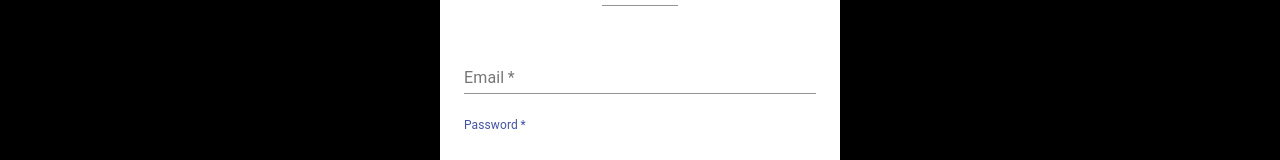
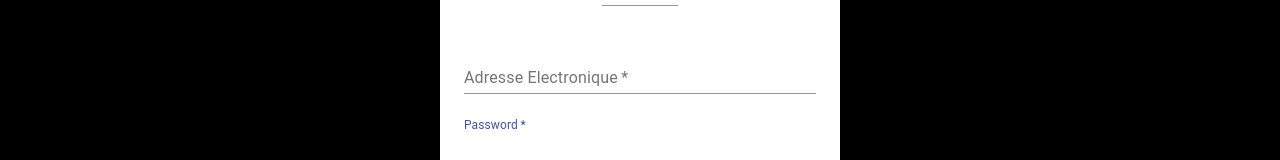
Before and after one commit to christianhubbard/context-language-signon, a React (Create React App) app: page / in a window 1280 px wide. Shown: the part 258-418 px from the top of the page. Built offline with nearby package versions, Linux system fonts and the light colour scheme.

Commit message:
Consuming initial language context

```diff
--- a/src/App.js
+++ b/src/App.js
@@ -3,15 +3,18 @@ import Navbar from './Navbar'
 import Form from './Form'
 import PageContent from './PageContent'
 import {ThemeProvider} from './contexts/ThemeContext'
+import { LanguageProvider } from './contexts/LanguageContext'
 
 
 function App() {
   return (
     <ThemeProvider>
-      <PageContent>
-        <Navbar />
-        <Form />
-      </PageContent>
+      <LanguageProvider>
+        <PageContent>
+          <Navbar />
+          <Form />
+        </PageContent>
+      </LanguageProvider>
     </ThemeProvider>
   );
 }
--- a/src/Form.js
+++ b/src/Form.js
@@ -12,13 +12,28 @@ import Paper from "@material-ui/core/Paper";
 import Typography from "@material-ui/core/Typography";
 import MenuItem from "@material-ui/core/MenuItem";
 import Select from "@material-ui/core/Select";
+import {LanguageContext} from './contexts/LanguageContext'
 
 import withStyles from "@material-ui/core/styles/withStyles";
 import styles from './styles/FormStyles';
 
+const words = {
+    english: {
+        email: "Email",
+    },
+    french:{
+        email : "Adresse Electronique"
+    },
+    spanish: {
+        email: "Correo Electronico"
+    }
+}
 class Form extends Component {
+    static contextType = LanguageContext
     render() {
+        const {language} = this.context;
         const {classes} = this.props;
+        const {email} = words[language]
         return (
             <main className={classes.main}>
                 <Paper className={classes.paper}>
@@ -35,7 +50,7 @@ class Form extends Component {
                     </Select>
                     <form className={classes.form}>
                         <FormControl margin='normal' required fullWidth>
-                            <InputLabel htmlFor='email'>Email</InputLabel>
+                            <InputLabel htmlFor='email'>{email}</InputLabel>
                             <Input id='email' name='email' autoFocus />
                         </FormControl>
                         <FormControl margin='normal' required fullWidth>
--- a/src/contexts/LanguageContext.js
+++ b/src/contexts/LanguageContext.js
@@ -1,12 +1,12 @@
 import React, {Component, createContext} from 'react';
 
-export const LanguageContext = createContext;
+export const LanguageContext = createContext();
 
 export class LanguageProvider extends Component {
     constructor(props){
-        super(props){
-            this.state = {language: 'french',}
-        }
+        super(props)
+        this.state = {language: 'french'}
+
     }
     render() {
         return (
```
